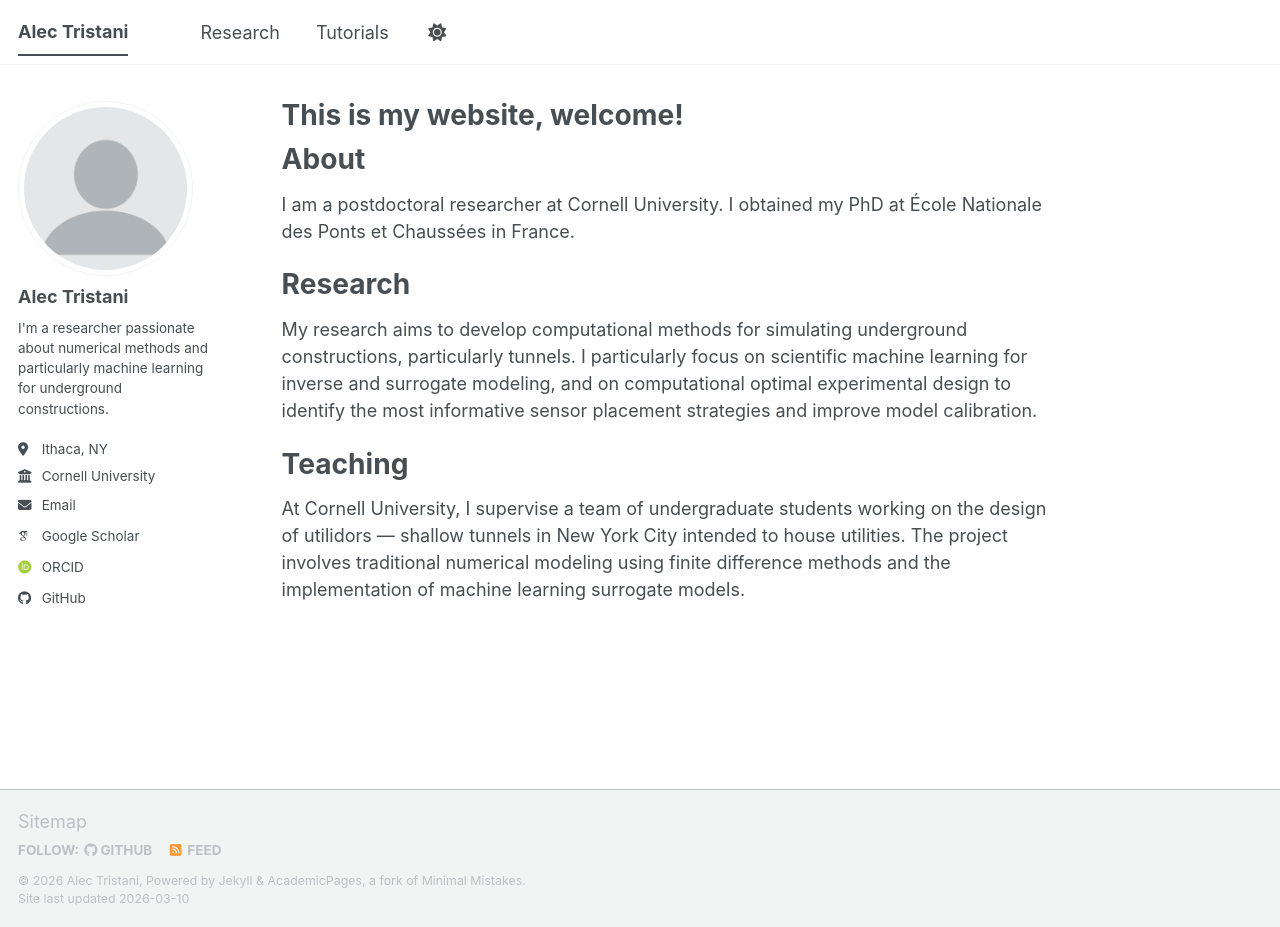
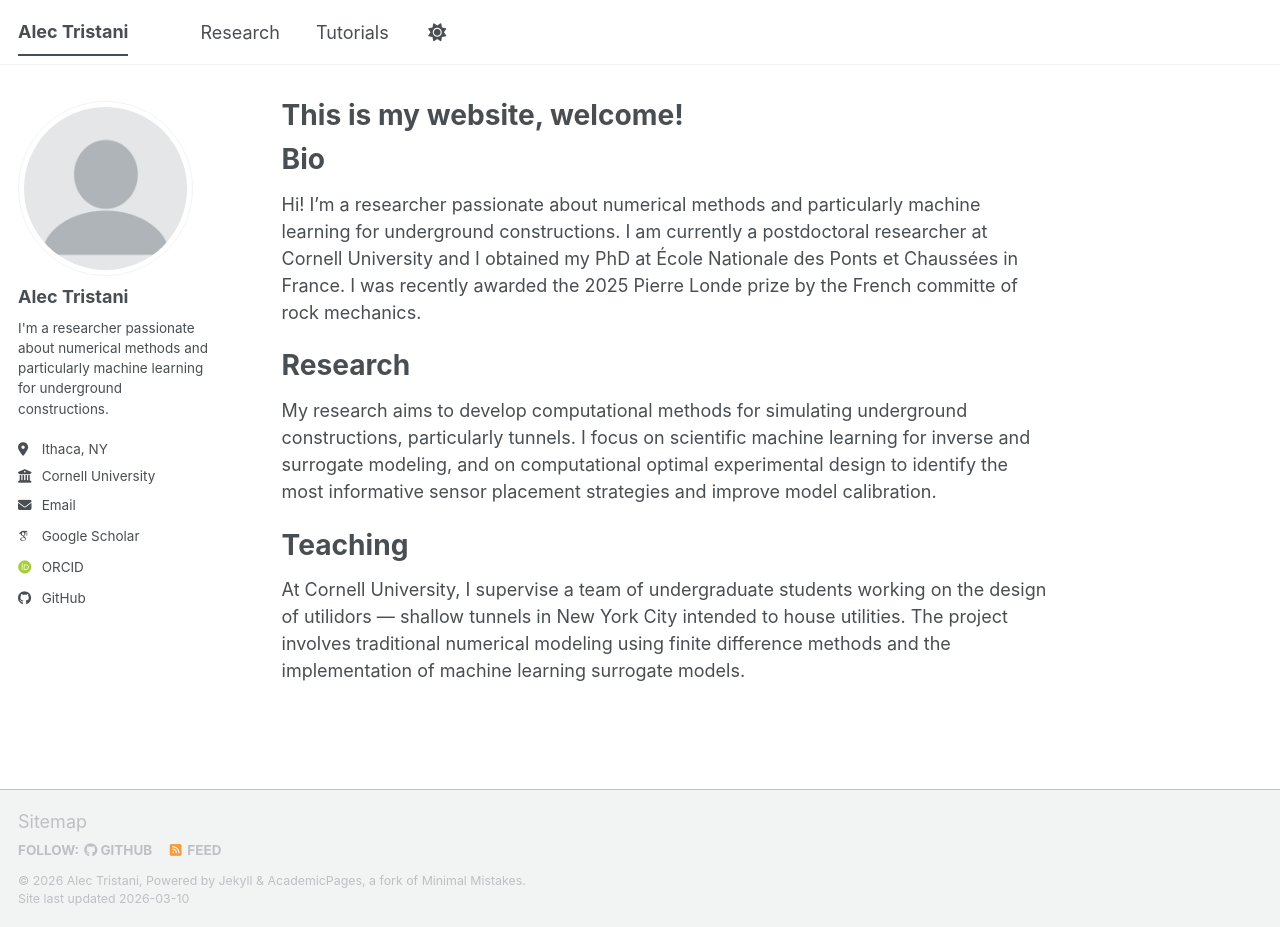
Before and after one commit to Alec-YT/Alec-YT.github.io, a Jekyll site: the page built from _pages/about.md, in a window 1280 px wide and 927 px high. Built offline with Jekyll 4.4.1, drawn with Linux system fonts in a browser that asks for light colours; some web fonts are replaced; a script bundle is joined from its source files by our own code; library files that are not in the unit come from our copies.

Commit message:
Update about.md

```diff
--- a/_pages/about.md
+++ b/_pages/about.md
@@ -8,12 +8,11 @@
 ---
 
 
-# About
-
-I am a postdoctoral researcher at Cornell University. I obtained my PhD at École Nationale des Ponts et Chaussées in France.
+# Bio
+Hi! I'm a researcher passionate about numerical methods and particularly machine learning for underground constructions. I am currently a postdoctoral researcher at Cornell University and I obtained my PhD at École Nationale des Ponts et Chaussées in France. I was recently awarded the 2025 Pierre Londe prize by the French committe of rock mechanics.
 
 # Research
-My research aims to develop computational methods for simulating underground constructions, particularly tunnels. I particularly focus on scientific machine learning for inverse and surrogate modeling, and on computational optimal experimental design to identify the most informative sensor placement strategies and improve model calibration.
+My research aims to develop computational methods for simulating underground constructions, particularly tunnels. I focus on scientific machine learning for inverse and surrogate modeling, and on computational optimal experimental design to identify the most informative sensor placement strategies and improve model calibration.
 
 # Teaching
 At Cornell University, I supervise a team of undergraduate students working on the design of utilidors — shallow tunnels in New York City intended to house utilities. The project involves traditional numerical modeling using finite difference methods and the implementation of machine learning surrogate models.
```
